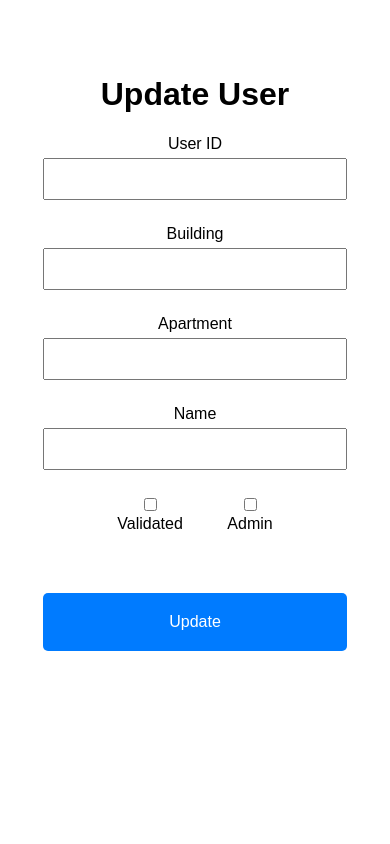
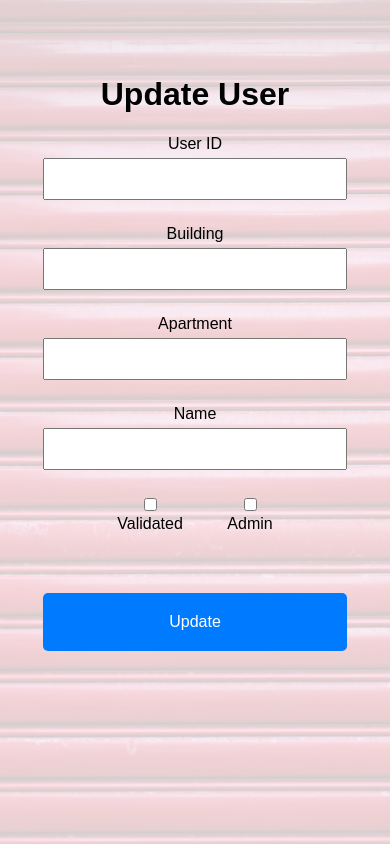
Before and after one commit to noamnelke/gatepass, a Flask app: template app/templates/update.html in a window 390 px wide. Run offline with Flask 3, Linux system fonts and the light colour scheme; the template is opened without the code that fills it, so the values that code supplies are empty.

Commit message:
add background image

```diff
--- a/app/static/css/base.css
+++ b/app/static/css/base.css
@@ -3,6 +3,9 @@ body {
     font-size: 16px;
     text-align: center;
     margin-top: 50px;
+    background: url('/static/images/pexels-xiaotianwang-12694097.jpg') no-repeat top center fixed;
+    background-size: cover;
+    background-blend-mode: overlay;
 }
 .container {
     max-width: 600px;
@@ -10,7 +13,8 @@ body {
     padding: 20px;
     border: 1px solid #ccc;
     border-radius: 10px;
-    box-shadow: 0 0 10px rgba(0, 0, 0, 0.1);
+    box-shadow: 0 0 10px rgba(0, 0, 0, 0.4);
+    background-color: rgba(255, 255, 255, 0.9);
 }
 
 p.warning {
@@ -150,6 +154,7 @@ img.logo {
     body {
         margin-top: 20px;
         padding: 10px;
+        background-color: rgba(255, 255, 255, 0.8);
     }
 
     .container {
@@ -159,6 +164,7 @@ img.logo {
         border: none;
         border-radius: 5px;
         box-shadow: none;
+        background-color: transparent;
     }
 
     form input[type="text"], form input[type="radio"] {
```
Also changed, not shown: app/static/images/pexels-xiaotianwang-12694097.jpg (added).
